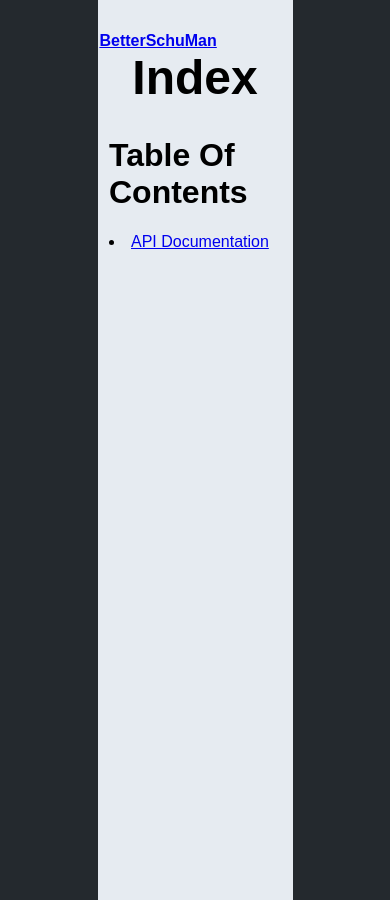
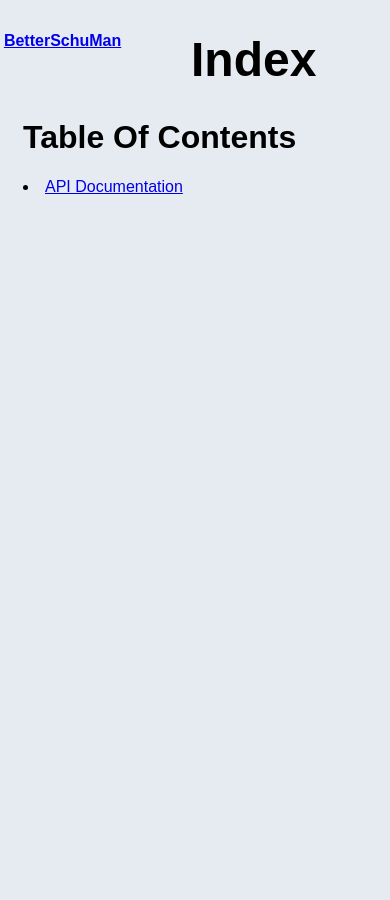
Before and after one commit to Kruemmelspalter/BetterSchuMan, a Jekyll site: the page built from docs/index.md, in a window 390 px wide. Built offline with Jekyll 4.4.1, drawn with Linux system fonts in a browser that asks for light colours.

Commit message:
Responsive Design (#9)
Remove borders when in portrait mode

```diff
--- a/docs/assets/css/style.scss
+++ b/docs/assets/css/style.scss
@@ -7,6 +7,12 @@ body {
 
   background-color: #24292e;
   font-family: sans-serif;
+}
+
+@media (max-width: 1000px) and (min-height: 500px) {
+  body {
+    grid-template-columns: 0 100% 0;
+  }
 }
 
 div#container {
@@ -21,6 +27,7 @@ div#container {
 div#heading > b {
   float: left;
 }
+
 div#heading > h1 {
 
   text-align: center;
```
